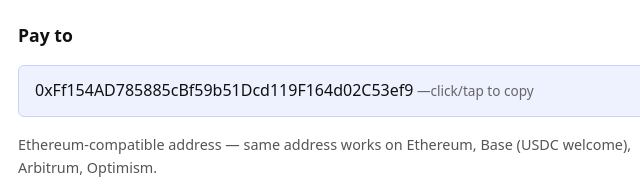
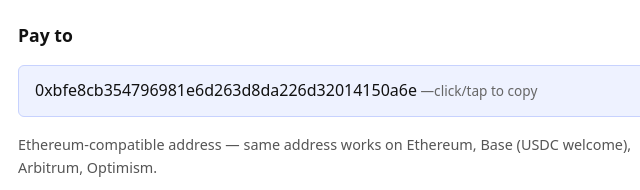
Before and after one commit to elcashier/venture-pay, a plain HTML site: page index.html in a window 1280 px wide. Shown: the part 275-465 px from the top of the page, 302-942 px from the left. Drawn offline with Linux system fonts and the light colour scheme.

Commit message:
chore(pay): rotate pay-link wallet to recoverable self-custody keypair (2026-11-25 CET)

```diff
--- a/index.html
+++ b/index.html
@@ -16,7 +16,7 @@
 <p><b>sec-edgar-agent-extractor</b> is live and free on the <a href="https://apify.com/apex-nexus/sec-edgar-agent-extractor">Apify Store</a> — the only tool in the Venture Loop portfolio with recurring real usage (hundreds of runs, owner-operated so far).</p>
 <p>This is the <b>first-dollar experiment</b>: a public tip/pay link with <b>no Apify, no signup, no ads, no tracking, $0 cost</b> to operate. If this tool helped you, send any amount to the address below.</p>
 <h2>Pay to</h2>
-<p class="addr" id="addr" onclick="copyAddr()">0xFf154AD785885cBf59b51Dcd119F164d02C53ef9</p>
+<p class="addr" id="addr" onclick="copyAddr()">0xbfe8cb354796981e6d263d8da226d32014150a6e</p>
 <p class="note">Ethereum-compatible address — same address works on Ethereum, Base (USDC welcome), Arbitrum, Optimism.</p>
 <p class="note"><b>Suggested:</b> anything; the goal is the venture&rsquo;s first dollar ($1). Receiving is autonomous and KYC-free. Conversion to fiat, tax forms and KYC at payout are owner steps only.</p>
 <p class="note">Experimental. No revenue is claimed until a payment is actually received from outside the venture. Not financial advice.</p>
```
Also changed, not shown: 1 other file.
